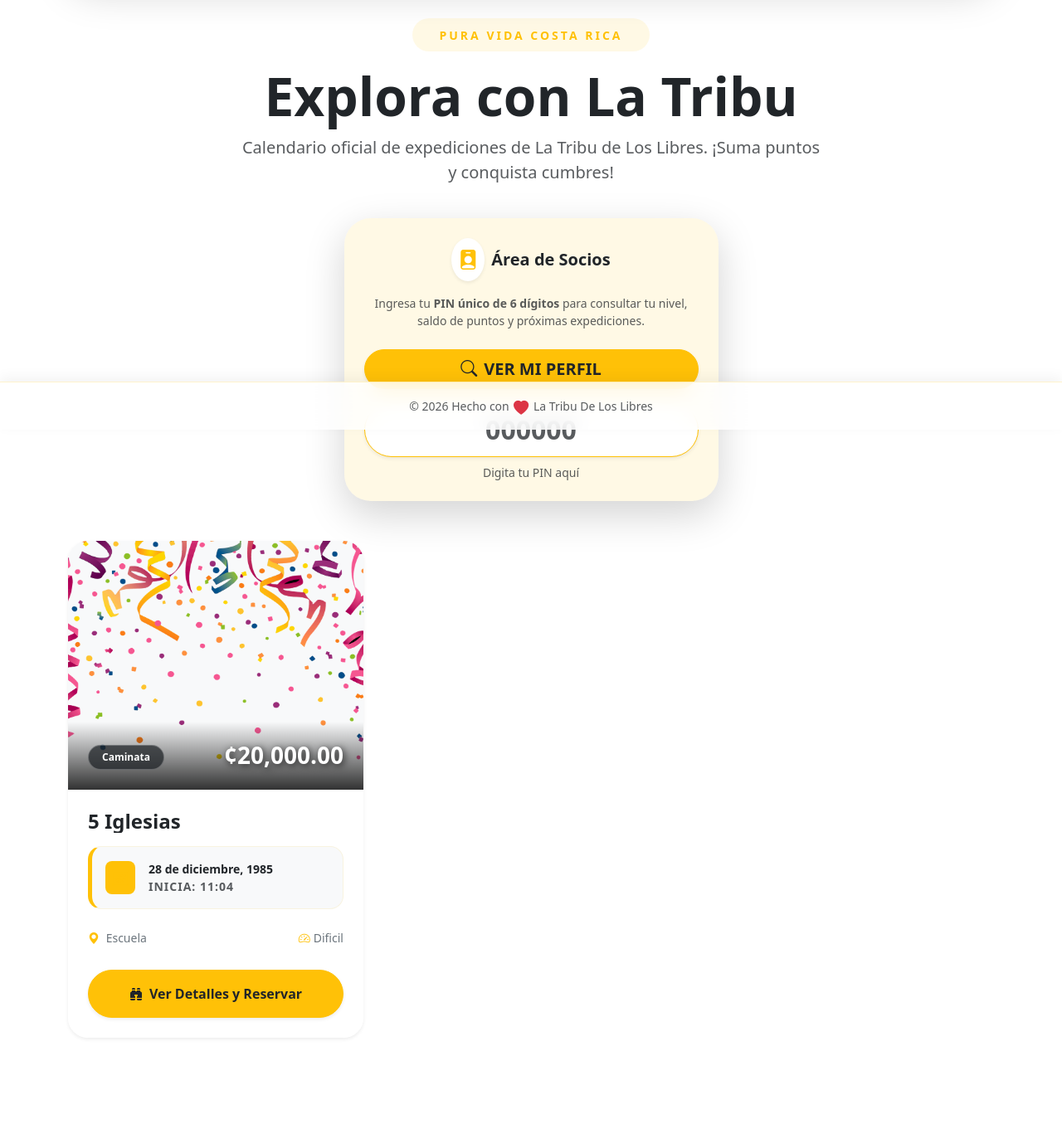
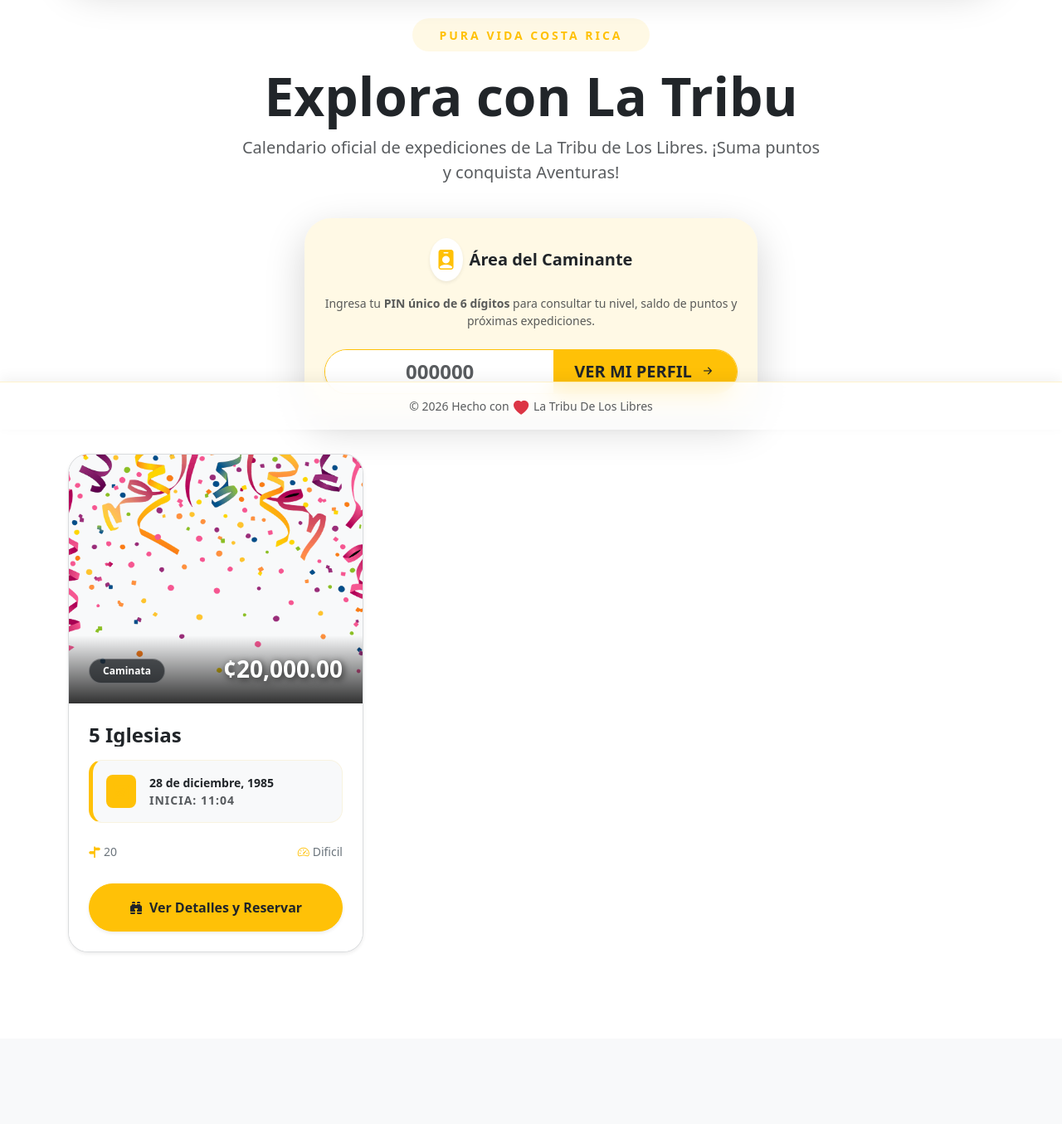
Before and after one commit to kerm1977/calendario, a Flask app: page / in a window 1280 px wide. Shown: the part 282-1637 px from the top of the page at 83% size. After the commit the page ends 1430 px from the top, so only its background shows below. Run offline with Flask 3, Linux system fonts and the light colour scheme; data comes from the database, SQL or seed files in the repository.

```diff
--- a/templates/home.html
+++ b/templates/home.html
@@ -16,7 +16,7 @@
         </div>
         <h1 class="display-3 fw-bold mb-0">Explora con La Tribu</h1>
         <p class="lead text-muted mt-2 mx-auto" style="max-width: 700px;">
-            Calendario oficial de expediciones de La Tribu de Los Libres. ¡Suma puntos y conquista cumbres!
+            Calendario oficial de expediciones de La Tribu de Los Libres. ¡Suma puntos y conquista Aventuras!
         </p>
     </div>
 </div>
@@ -25,7 +25,7 @@
 <!-- NUEVA SECCIÓN: ACCESO RÁPIDO A PERFIL -->
 <!-- ========================================== -->
 <div class="row justify-content-center mb-5 animate__animated animate__fadeInUp" style="animation-delay: 0.2s;">
-    <div class="col-md-8 col-lg-5">
+    <div class="col-md-8 col-lg-6">
         <div class="card border-0 shadow-lg rounded-5 overflow-hidden position-relative">
             <!-- Fondo Decorativo -->
             <div class="position-absolute top-0 start-0 w-100 h-100 bg-warning bg-opacity-10" style="z-index: 0;"></div>
@@ -35,27 +35,20 @@
                     <div class="bg-white p-2 rounded-circle shadow-sm me-2 text-warning">
                         <i class="bi bi-person-badge-fill fs-4"></i>
                     </div>
-                    <h5 class="fw-bold mb-0 text-dark">Área de Socios</h5>
+                    <!-- CAMBIO REALIZADO AQUÍ: TÍTULO ACTUALIZADO -->
+                    <h5 class="fw-bold mb-0 text-dark">Área del Caminante</h5>
                 </div>
 
                 <p class="text-muted small mb-4">
                     Ingresa tu <strong>PIN único de 6 dígitos</strong> para consultar tu nivel, saldo de puntos y próximas expediciones.
                 </p>
 
-                <!-- CAMBIO SOLICITADO: DISEÑO VERTICAL (BOTÓN ARRIBA, INPUT ABAJO) -->
-                <div class="d-flex flex-column gap-3">
-                    <!-- 1. Botón de Acción (Arriba) -->
-                    <button class="btn btn-warning btn-lg fw-bold text-dark px-4 rounded-pill transition-hover shadow-sm w-100" type="button" onclick="goToProfileQuick()">
-                        <i class="bi bi-search me-2"></i>VER MI PERFIL
+                <div class="input-group input-group-lg shadow-sm rounded-pill overflow-hidden border border-warning bg-white">
+                    <input type="text" id="quickPinInput" class="form-control border-0 text-center fw-bold text-primary fs-4" placeholder="000000" maxlength="6" oninput="this.value = this.value.replace(/[^0-9]/g, '')">
+                    <button class="btn btn-warning fw-bold text-dark px-4 transition-hover" type="button" onclick="goToProfileQuick()">
+                        VER MI PERFIL <i class="bi bi-arrow-right-short ms-1"></i>
                     </button>
-
-                    <!-- 2. Input de Digitación (Abajo) -->
-                    <div class="position-relative">
-                        <input type="text" id="quickPinInput" class="form-control form-control-lg border border-warning text-center fw-bold text-primary fs-2 rounded-pill shadow-sm" placeholder="000000" maxlength="6" inputmode="numeric" oninput="this.value = this.value.replace(/[^0-9]/g, '')">
-                        <div class="form-text text-muted small mt-2">Digita tu PIN aquí</div>
-                    </div>
                 </div>
-
             </div>
         </div>
     </div>
@@ -68,7 +61,8 @@
     {% if events %}
         {% for event in events %}
         <div class="col-md-6 col-lg-4">
-            <div class="card h-100 shadow-sm border-0 overflow-hidden position-relative adventure-card animate__animated animate__fadeInUp" style="animation-delay: {{ loop.index0 * 0.1 }}s">
+            <!-- CAMBIO: Borde sólido visible en lugar de border-0 -->
+            <div class="card h-100 shadow-sm border border-secondary border-opacity-25 overflow-hidden position-relative adventure-card animate__animated animate__fadeInUp" style="animation-delay: {{ loop.index0 * 0.1 }}s">
 
                 <!-- ACCIONES DE ADMIN -->
                 {% if current_user.is_authenticated and current_user.is_superuser %}
@@ -133,8 +127,13 @@
                     </div>
 
                     <div class="row g-2 mb-1 small text-secondary fw-medium">
-                        <div class="col-7"><i class="bi bi-geo-alt-fill me-1 text-warning"></i>{{ event.departure_point.split('-')[-1]|default('Punto Oficial') }}</div>
-                        <div class="col-5 text-end"><i class="bi bi-speedometer2 me-1 text-warning"></i>{{ event.difficulty }}</div>
+                        <!-- CAMBIO: Muestra DISTANCIA en lugar de Lugar de Salida -->
+                        <div class="col-7">
+                            <i class="bi bi-signpost-split-fill me-1 text-warning"></i>{{ event.distance or 'Por definir' }}
+                        </div>
+                        <div class="col-5 text-end">
+                            <i class="bi bi-speedometer2 me-1 text-warning"></i>{{ event.difficulty }}
+                        </div>
                     </div>
                 </div>
 
```
